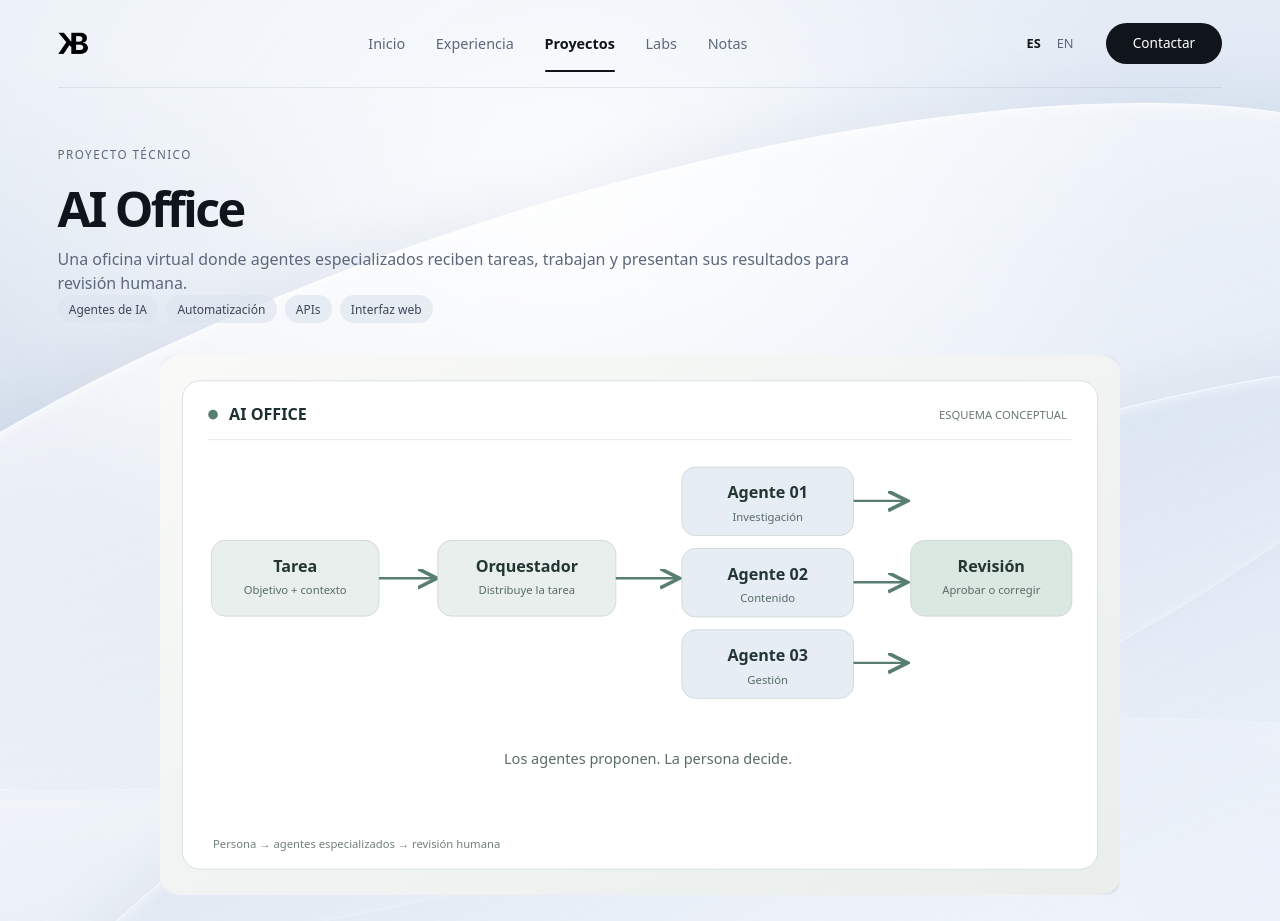
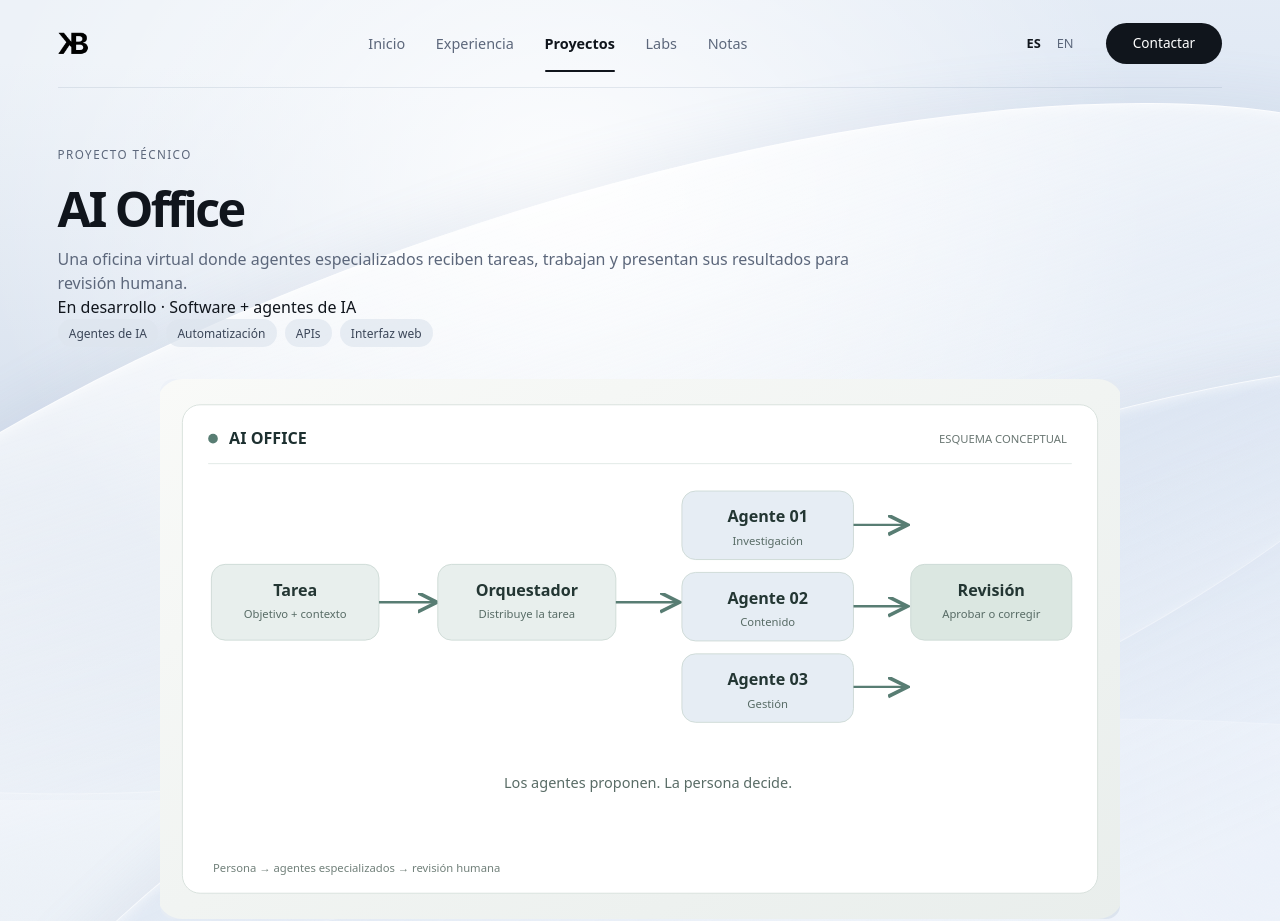
Before and after one commit to khalidbeno/khalidbeno.com, a Next.js app: page /projects/ai-office in a window 1280 px wide. Shown: the top 921 px of the page. Built offline with nearby package versions, Linux system fonts and the light colour scheme; no server answers.

Commit message:
docs: clarify conceptual diagrams and current project phase

```diff
--- a/src/features/projects/project-detail.tsx
+++ b/src/features/projects/project-detail.tsx
@@ -60,6 +60,7 @@ export function ProjectDetail({
         title={project.title}
         description={project.description}
       />
+      <p className="project-detail-phase">{project.phase}</p>
       <div className="tag-list detail-tags">
         {project.stack.map((tag) => (
           <Tag key={tag}>{tag}</Tag>
@@ -67,7 +68,8 @@ export function ProjectDetail({
       </div>
       {project.image ? (
         <div className="project-detail-image">
-          <Asset src={project.image} alt={project.title} label="" />
+          <Asset src={project.image} alt={project.title + (locale === 'es' ? ': esquema conceptual' : ': conceptual diagram')} label="" />
+          <p className="project-diagram-note">{locale === 'es' ? 'Ilustración de arquitectura propuesta · No es una captura del producto terminado' : 'Proposed architecture illustration · Not a screenshot of a finished product'}</p>
         </div>
       ) : null}
       <article className="detail-body">
```
